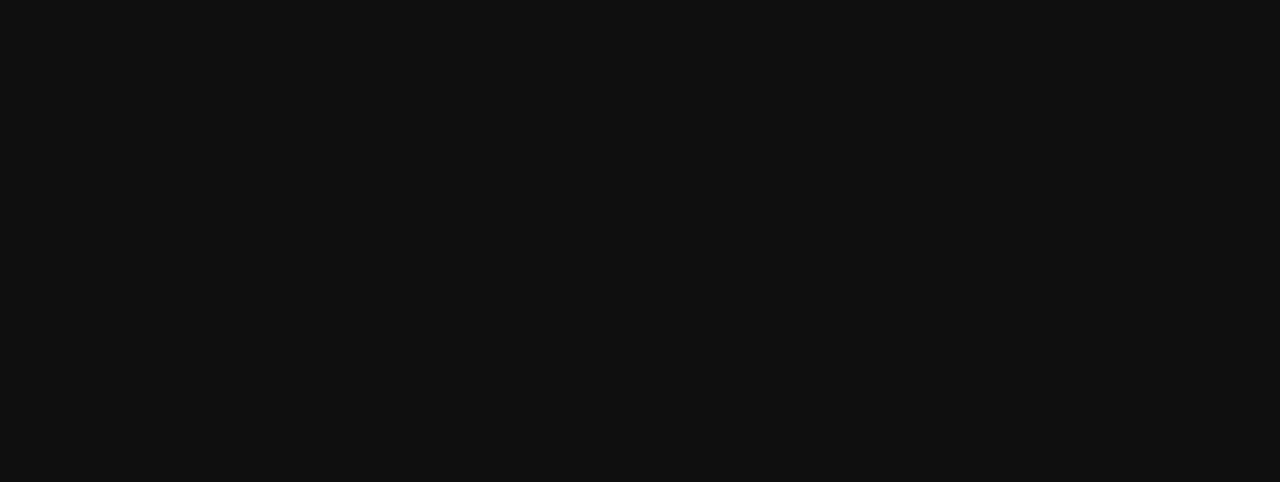
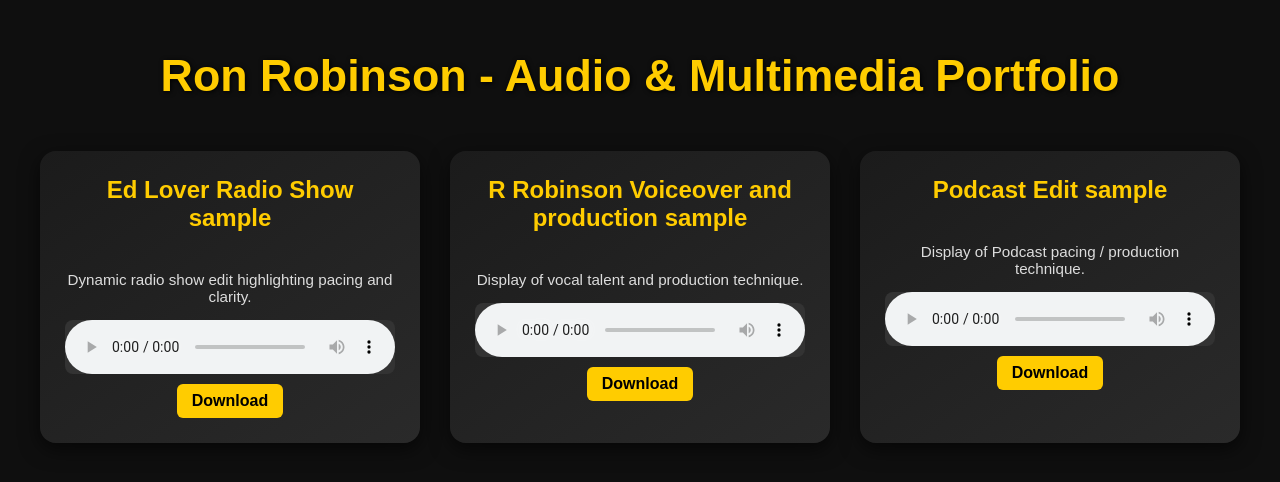
Before and after one commit to beestroh/R-R-PORTFOLIO, a plain HTML site: page index.html in a window 1280 px wide. Drawn offline with Linux system fonts and the light colour scheme.

Commit message:
Update index.html

```diff
--- a/index.html
+++ b/index.html
@@ -43,4 +43,73 @@
     .portfolio-sample h3 {
       margin-top: 0;
       color: #ffcc00;
-      text-align:
+      text-align: center;
+      font-size: 1.5em;
+    }
+    .portfolio-sample p {
+      text-align: center;
+      color: #ddd;
+      font-size: 0.95em;
+      margin-bottom: 15px;
+    }
+    audio {
+      width: 100%;
+      border-radius: 8px;
+      outline: none;
+      background-color: #333;
+      margin-bottom: 10px;
+    }
+    .download-btn {
+      display: inline-block;
+      padding: 8px 15px;
+      background-color: #ffcc00;
+      color: #000;
+      border-radius: 6px;
+      text-decoration: none;
+      font-weight: bold;
+      transition: background-color 0.2s, transform 0.2s;
+    }
+    .download-btn:hover {
+      background-color: #e6b800;
+      transform: translateY(-2px);
+    }
+  </style>
+</head>
+<body>
+  <h1>Ron Robinson - Audio & Multimedia Portfolio</h1>
+
+  <div class="portfolio-container">
+
+    <!-- Ed Lover Radio Show sample -->
+    <div class="portfolio-sample">
+      <h3>Ed Lover Radio Show sample</h3>
+      <p>Dynamic radio show edit highlighting pacing and clarity.</p>
+      <audio controls>
+        <source src="assets/Ed Lover Radio Show editing sample.mp3" type="audio/mpeg">
+      </audio>
+      <a href="assets/Ed Lover Radio Show editing sample.mp3" class="download-btn" download>Download</a>
+    </div>
+
+    <!-- R Robinson Voiceover and production sample -->
+    <div class="portfolio-sample">
+  <h3>R Robinson Voiceover and production sample</h3>
+  <p>Display of vocal talent and production technique.</p>
+  <audio controls>
+    <source src="assets/R ROBINSON VO and Prod sample 2 Hurt 911 %282%29.mp3" type="audio/mpeg">
+  </audio>
+  <a href="assets/R ROBINSON VO and Prod sample 2 Hurt 911 %282%29.mp3" class="download-btn" download>Download</a>
+</div>
+
+    <!-- Podcast Edit sample -->
+    <div class="portfolio-sample">
+      <h3>Podcast Edit sample</h3>
+      <p>Display of Podcast pacing / production technique.</p>
+      <audio controls>
+        <source src="assets/PODCAST EDIT SMP _mp3.mp3" type="audio/mpeg">
+      </audio>
+      <a href="assets/PODCAST EDIT SMP _mp3.mp3" class="download-btn" download>Download</a>
+    </div>
+
+  </div>
+</body>
+</html>
```
